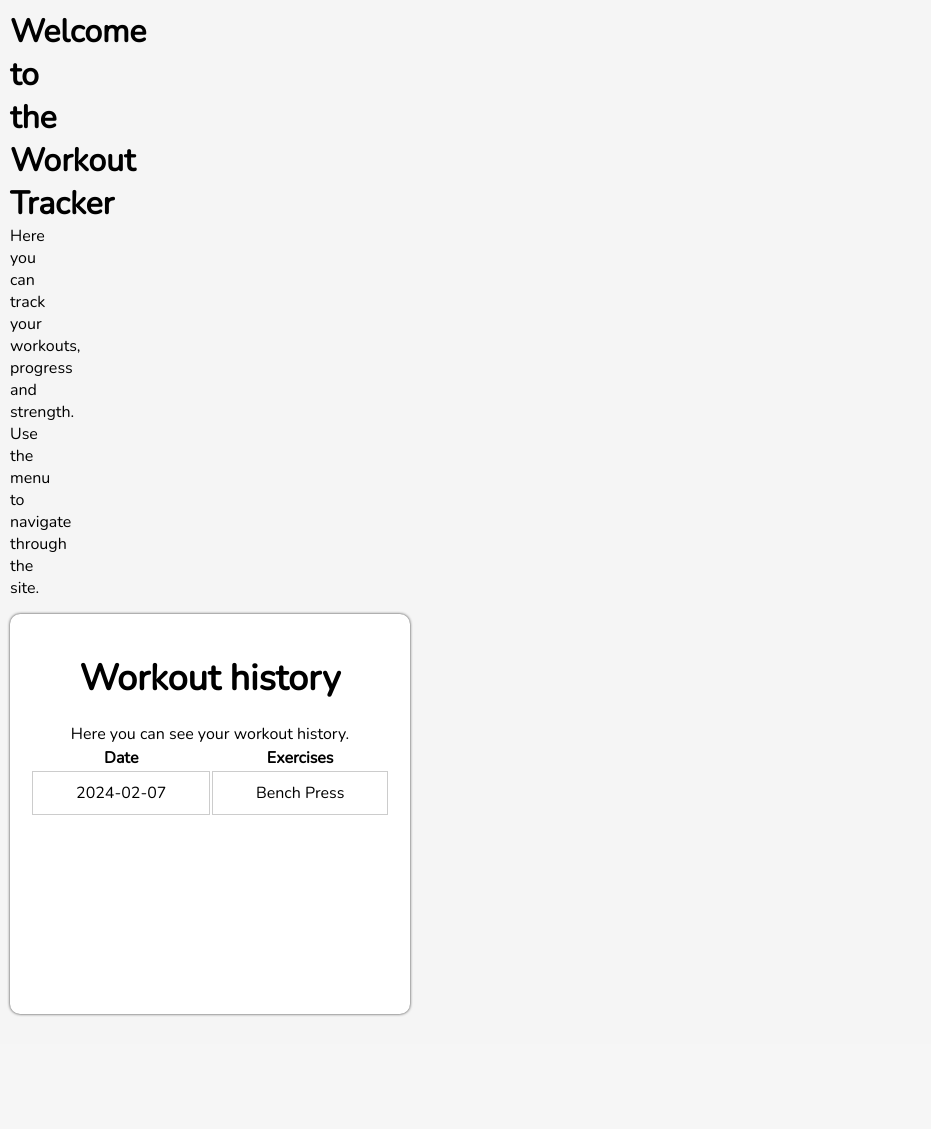
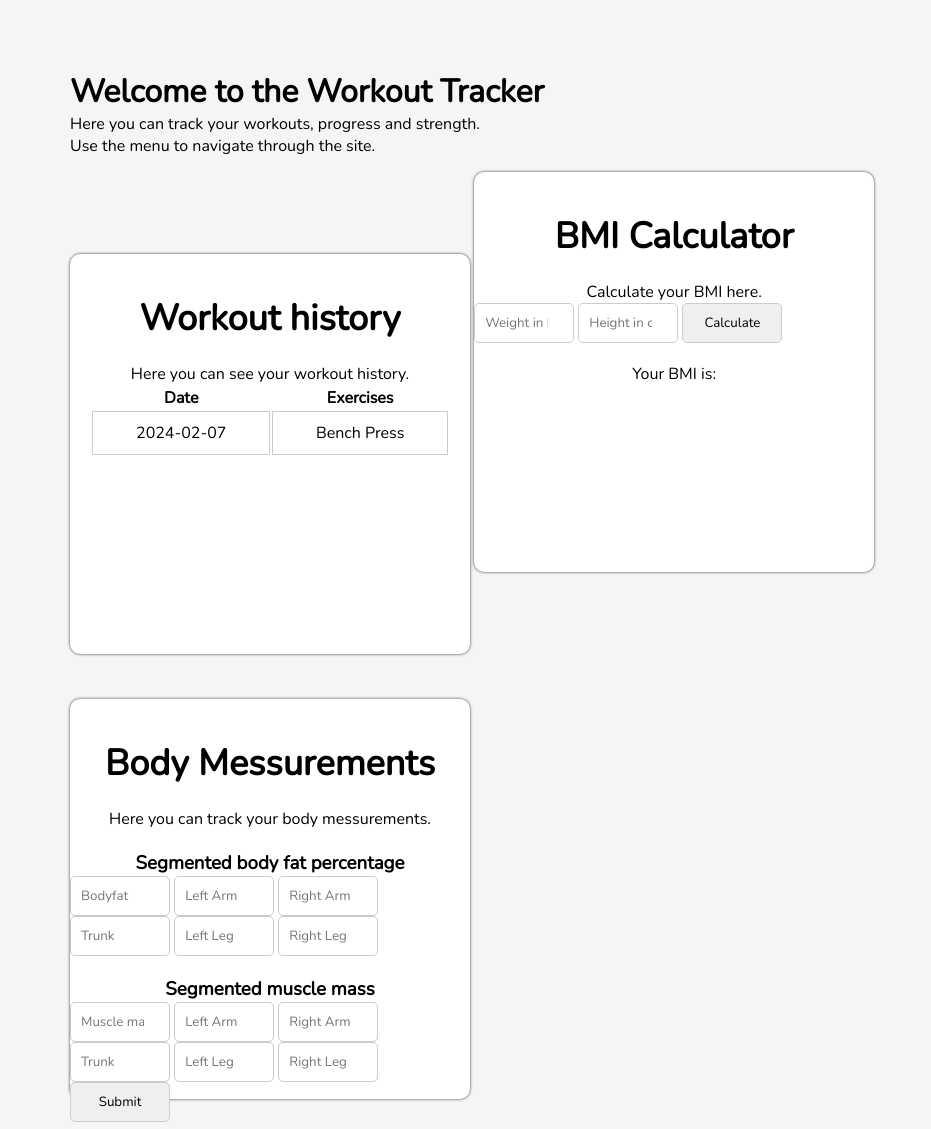
Before and after one commit to MichalDakowicz/workout-tracker, a Flask app: page / in a window 1280 px wide. Shown: the part 60-1189 px from the top of the page, without its empty margins (0-931 px from the left). Before the commit the page ends 1076 px from the top, so only its background shows below. Run offline with Flask 3, Linux system fonts and the light colour scheme; a user stored in the database is signed in; data comes from the database, SQL or seed files in the repository.

Commit message:
bored a bit

```diff
--- a/app.py
+++ b/app.py
@@ -29,7 +29,9 @@
         CREATE TABLE IF NOT EXISTS users (
             id INTEGER PRIMARY KEY AUTOINCREMENT,
             username TEXT NOT NULL,
-            password TEXT NOT NULL
+            password TEXT NOT NULL,
+            strength_scores TEXT,
+            body_measurements TEXT
         )
         """
     )
@@ -70,12 +72,42 @@
     conn.commit()
     conn.close()
 
-# Home page
-@app.route("/")
+@app.route("/", methods=['GET', 'POST'])
 def home():
     if "username" in session:
         conn = connect_db()
         cursor = conn.cursor()
+
+        if request.method == 'POST':
+            bodyfat = request.form['bodyfat']
+            left_arm_fat = request.form['left-arm-fat']
+            right_arm_fat = request.form['right-arm-fat']
+            trunk_fat = request.form['trunk-fat']
+            left_leg_fat = request.form['left-leg-fat']
+            right_leg_fat = request.form['right-leg-fat']
+            muscle = request.form['muscle']
+            left_arm_muscle = request.form['left-arm-muscle']
+            right_arm_muscle = request.form['right-arm-muscle']
+            trunk_muscle = request.form['trunk-muscle']
+            left_leg_muscle = request.form['left-leg-muscle']
+            right_leg_muscle = request.form['right-leg-muscle']
+
+            data = {
+                'bodyfat': bodyfat,
+                'left_arm_fat': left_arm_fat,
+                'right_arm_fat': right_arm_fat,
+                'trunk_fat': trunk_fat,
+                'left_leg_fat': left_leg_fat,
+                'right_leg_fat': right_leg_fat,
+                'muscle': muscle,
+                'left_arm_muscle': left_arm_muscle,
+                'right_arm_muscle': right_arm_muscle,
+                'trunk_muscle': trunk_muscle,
+                'left_leg_muscle': left_leg_muscle,
+                'right_leg_muscle': right_leg_muscle
+            }
+
+            cursor.execute("UPDATE users SET body_measurements=? WHERE username=?", (str(data), session["username"]))
 
         cursor.execute("SELECT * FROM workouts WHERE username=?", (session["username"],))
         workouts = cursor.fetchall()
--- a/templates/home.html
+++ b/templates/home.html
@@ -30,6 +30,7 @@
         </div>
         {% endif %}
     </div>
+    <div id="body">
     <div id="home-page">
         <h1>Welcome to the Workout Tracker</h1>
         <p>Here you can track your workouts, progress and strength.</p>
@@ -57,10 +58,47 @@
             </div>
             {% endif %}
         </div>
+        <div class="home-page-panel">
+            <h2>BMI Calculator</h2>
+            <p>Calculate your BMI here.</p>
+            <form>
+                <input type="number" id="weight" placeholder="Weight in kg" required>
+                <input type="number" id="height" placeholder="Height in cm" required>
+                <input type="button" value="Calculate" onclick="bmi()">
+            </form>
+            <p>Your BMI is: <span id="bmi"></span></p>
+        </div>
+        <div class="home-page-panel">
+            <h2>Body Messurements</h2>
+            <p>Here you can track your body messurements.</p>
+            <form action="{{ url_for('home') }}" method="post">
+                <h3>Segmented body fat percentage</h3>
+                <input type="number" name="bodyfat" placeholder="Bodyfat" required>
+                <input type="number" name="left-arm-fat" placeholder="Left Arm">
+                <input type="number" name="right-arm-fat" placeholder="Right Arm">
+                <input type="number" name="trunk-fat" placeholder="Trunk">
+                <input type="number" name="left-leg-fat" placeholder="Left Leg">
+                <input type="number" name="right-leg-fat" placeholder="Right Leg">
+                <h3>Segmented muscle mass</h3>
+                <input type="number" name="muscle" placeholder="Muscle mass" required>
+                <input type="number" name="left-arm-muscle" placeholder="Left Arm">
+                <input type="number" name="right-arm-muscle" placeholder="Right Arm">
+                <input type="number" name="trunk-muscle" placeholder="Trunk">
+                <input type="number" name="left-leg-muscle" placeholder="Left Leg">
+                <input type="number" name="right-leg-muscle" placeholder="Right Leg">
+                <input type="submit" value="Submit">
+            </form>
+        </div>
+    </div>
     </div>
 </body>
 <script>
-
+function bmi() {
+    var weight = document.getElementById('weight').value;
+    var height = document.getElementById('height').value;
+    var bmi = weight / (height / 100 * height / 100);
+    document.getElementById('bmi').innerHTML = bmi.toFixed(2);
+}
 
 
 
```
Also changed, not shown: README.md.
